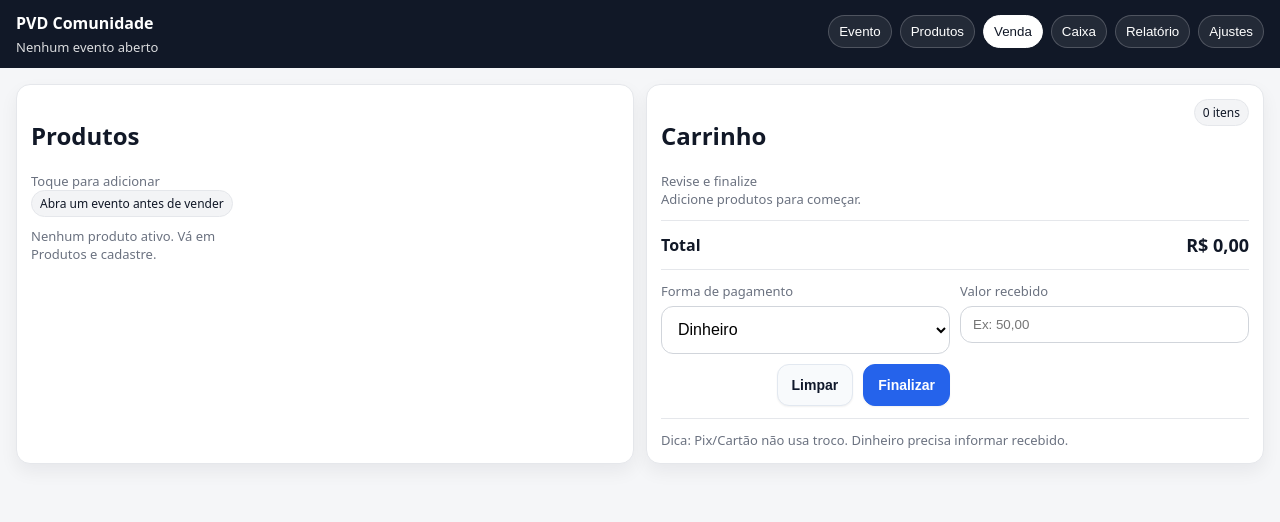
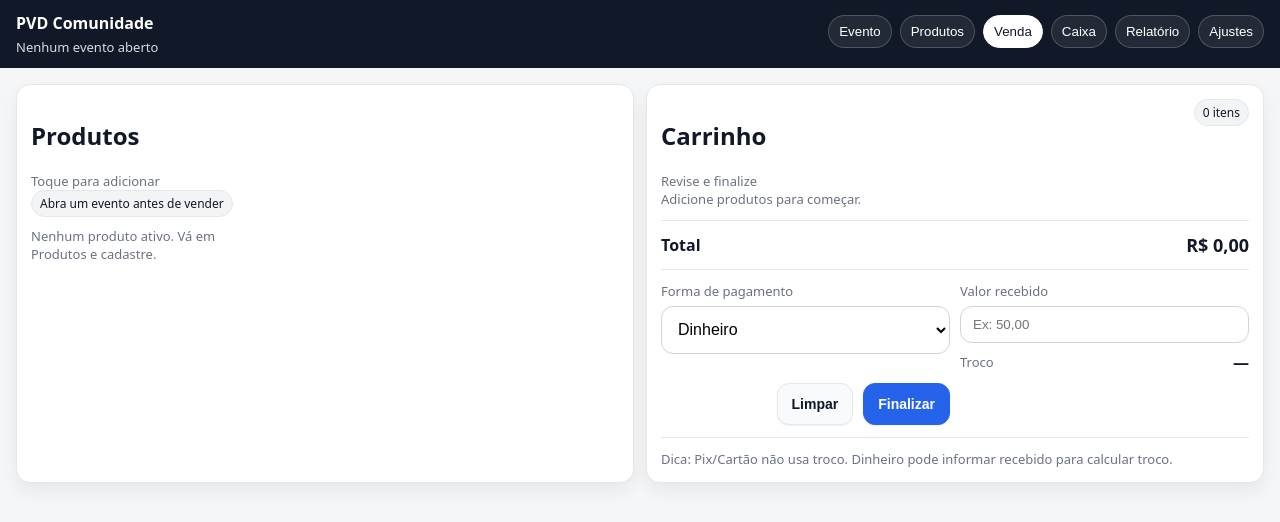
Before and after one commit to nandojunges/PDV, a React (Vite) app in the folder pvd-comunidade/: page / in a window 1280 px wide. Both pictures are taken after a click on the button "Venda". Shown: the top 522 px of the page. Built offline with nearby package versions, Linux system fonts and the light colour scheme.

Commit message:
Tornar valor recebido opcional na venda

```diff
--- a/pvd-comunidade/src/pages/Venda.jsx
+++ b/pvd-comunidade/src/pages/Venda.jsx
@@ -2,7 +2,7 @@
 import React, { useEffect, useMemo, useState } from "react";
 import Card from "../components/Card";
 import Button from "../components/Button";
-import { fmtBRL, toNumBR, uid } from "../domain/math";
+import { fmtBRL, uid } from "../domain/math";
 import { buildVenda, totalDoCarrinho } from "../domain/pos";
 import { loadJSON, saveJSON } from "../storage/storage";
 import { LS_KEYS } from "../storage/keys";
@@ -68,8 +68,14 @@ export default function Venda({
     [carrinho],
   );
   const total = useMemo(() => totalDoCarrinho(itensCarrinho), [itensCarrinho]);
-  const recebido = useMemo(() => toNumBR(recebidoTxt), [recebidoTxt]);
-  const troco = useMemo(() => Math.max(0, recebido - total), [recebido, total]);
+  const valorRecebidoNum = useMemo(
+    () => Number(String(recebidoTxt).replace(/\./g, "").replace(",", ".")) || 0,
+    [recebidoTxt],
+  );
+  const troco = useMemo(() => {
+    if (pagamento !== "dinheiro" || valorRecebidoNum <= 0) return null;
+    return Math.max(0, valorRecebidoNum - total);
+  }, [pagamento, valorRecebidoNum, total]);
 
   const overlayStyle = {
     position: "fixed",
@@ -227,18 +233,15 @@ export default function Venda({
       return;
     }
 
-    if (pagamento === "dinheiro" && recebido < total) {
-      setAviso("Valor recebido menor que o total.");
-      return;
-    }
+    const informouRecebido = pagamento === "dinheiro" && valorRecebidoNum > 0;
 
     const draft = {
       eventoId: evento?.id ?? null,
       eventoNome: evento.nome,
       carrinho: itensCarrinho,
       pagamento,
-      recebido: pagamento === "dinheiro" ? recebido : null,
-      troco: pagamento === "dinheiro" ? troco : null,
+      recebido: informouRecebido ? valorRecebidoNum : null,
+      troco: informouRecebido ? troco : null,
       total,
     };
 
@@ -445,14 +448,12 @@ export default function Venda({
                 onChange={(e) => setRecebidoTxt(e.target.value)}
                 inputMode="decimal"
               />
-              {recebidoTxt.trim() && (
-                <div className="row space" style={{ marginTop: 8 }}>
-                  <div className="muted">Troco</div>
-                  <div style={{ fontWeight: 900 }}>
-                    {fmtBRL(troco)}
-                  </div>
+              <div className="row space" style={{ marginTop: 8 }}>
+                <div className="muted">Troco</div>
+                <div style={{ fontWeight: 900 }}>
+                  {troco != null ? fmtBRL(troco) : "—"}
                 </div>
-              )}
+              </div>
             </div>
           )}
 
@@ -466,7 +467,8 @@ export default function Venda({
 
         <div className="hr" />
         <div className="muted">
-          Dica: Pix/Cartão não usa troco. Dinheiro precisa informar recebido.
+          Dica: Pix/Cartão não usa troco. Dinheiro pode informar recebido para
+          calcular troco.
         </div>
       </Card>
 
```
